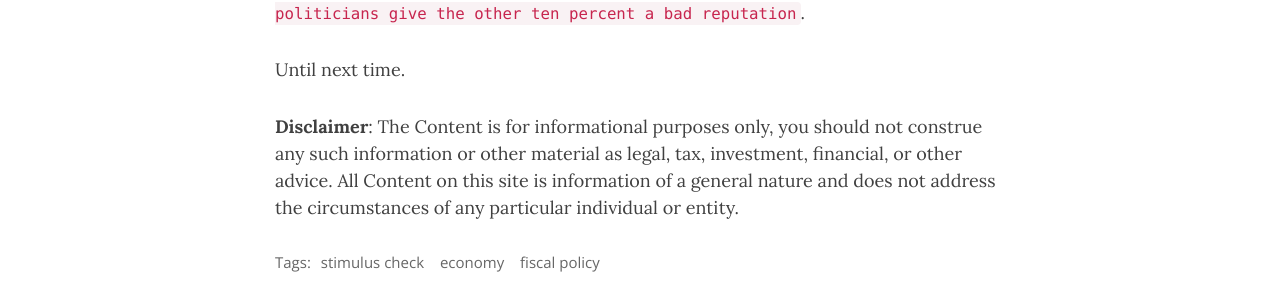
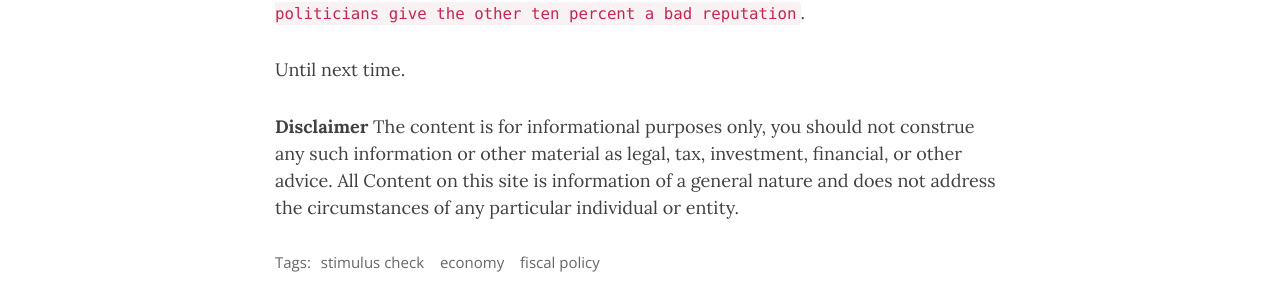
Before and after one commit to aissaei/randomlyordered.github.io, a Jekyll site: the page built from _posts/2021-03-19-Top-10-received-their-1400-stimulus-check-how-about-you.md, in a window 1280 px wide and 900 px high, scrolled down 4188 px. Shown: the part 159-461 px from the top of the window. Built offline with Jekyll 4.4.1, drawn with Linux system fonts in a browser that asks for light colours; nearby versions of some CDN libraries; comment, search, counter and statistics services are not loaded.

```diff
--- a/_posts/2021-03-19-Top-10-received-their-1400-stimulus-check-how-about-you.md
+++ b/_posts/2021-03-19-Top-10-received-their-1400-stimulus-check-how-about-you.md
@@ -59,4 +59,4 @@ Ill-designed fiscal and monetary policies result in unwanted outcomes. In previo
 
 Until next time.
 
-**Disclaimer**: The Content is for informational purposes only, you should not construe any such information or other material as legal, tax, investment, financial, or other advice. All Content on this site is information of a general nature and does not address the circumstances of any particular individual or entity.
+**Disclaimer** The content is for informational purposes only, you should not construe any such information or other material as legal, tax, investment, financial, or other advice. All Content on this site is information of a general nature and does not address the circumstances of any particular individual or entity.
```
